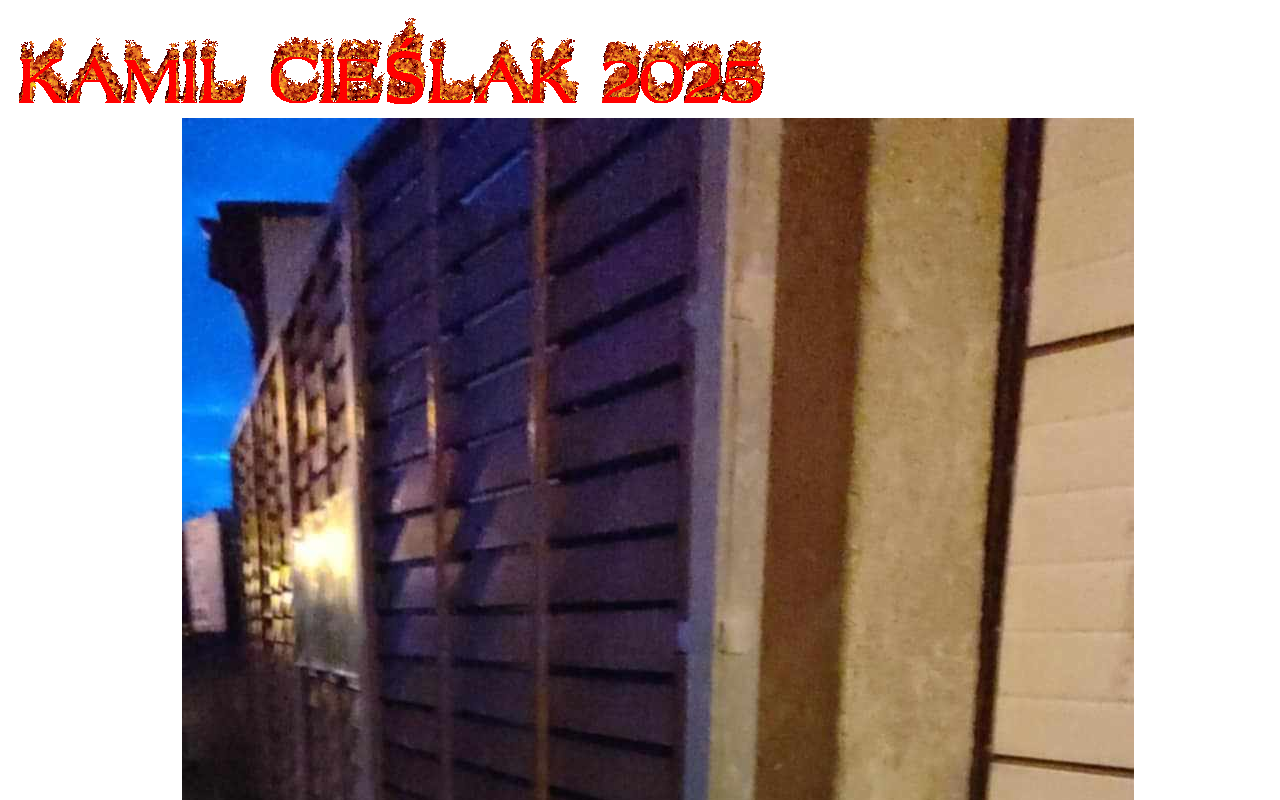
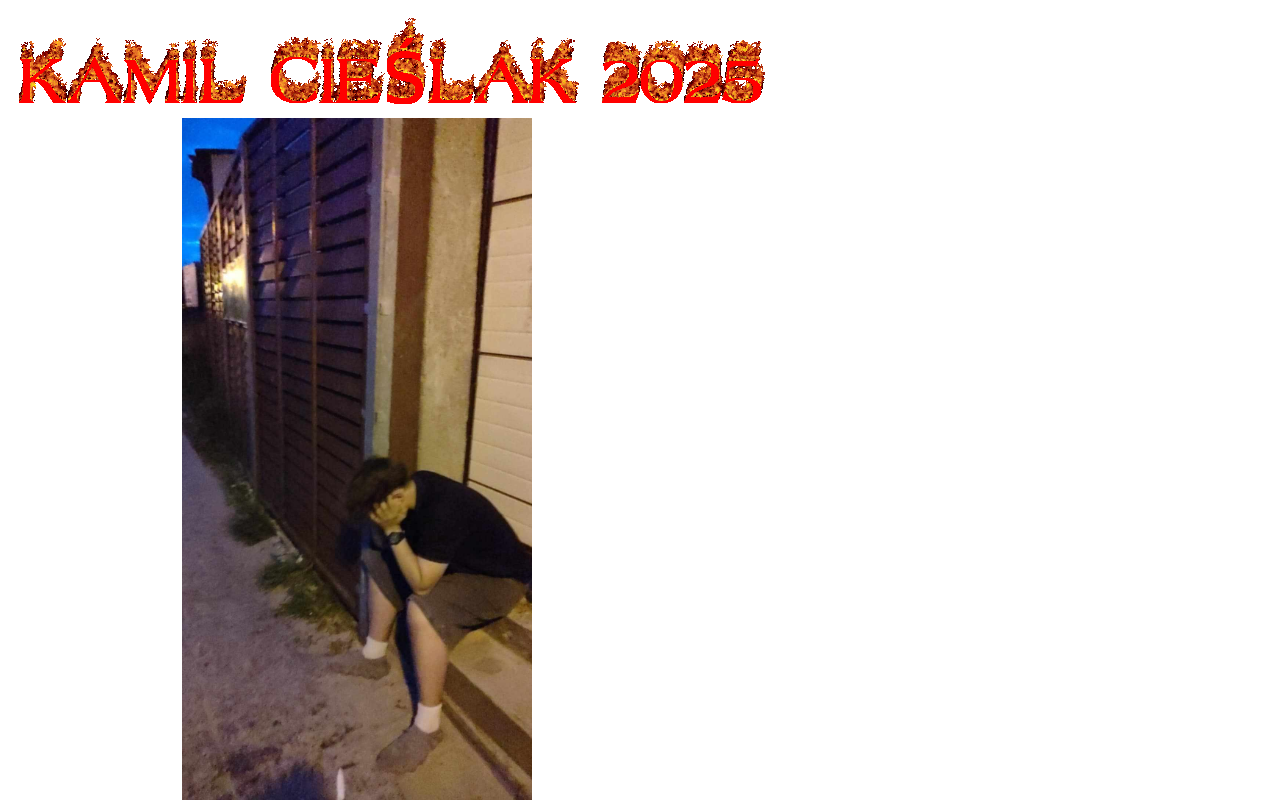
Before and after one commit to uravuz/uravuz.github.io, a plain HTML site: page index.html in a window 1280 px wide. Shown: the top 800 px of the page. Drawn offline with Linux system fonts and the light colour scheme.

Commit message:
Update index.html

```diff
--- a/index.html
+++ b/index.html
@@ -1 +1 @@
-<img src="cooltext484524802852585.gif"><br>nie ma budżetu na strone :(<img src="received_1419016952751860.jpeg">
+<img src="cooltext484524802852585.gif"><br>nie ma budżetu na strone :(<img src="received_1419016952751860.jpeg" style="width: 350px;">
```
